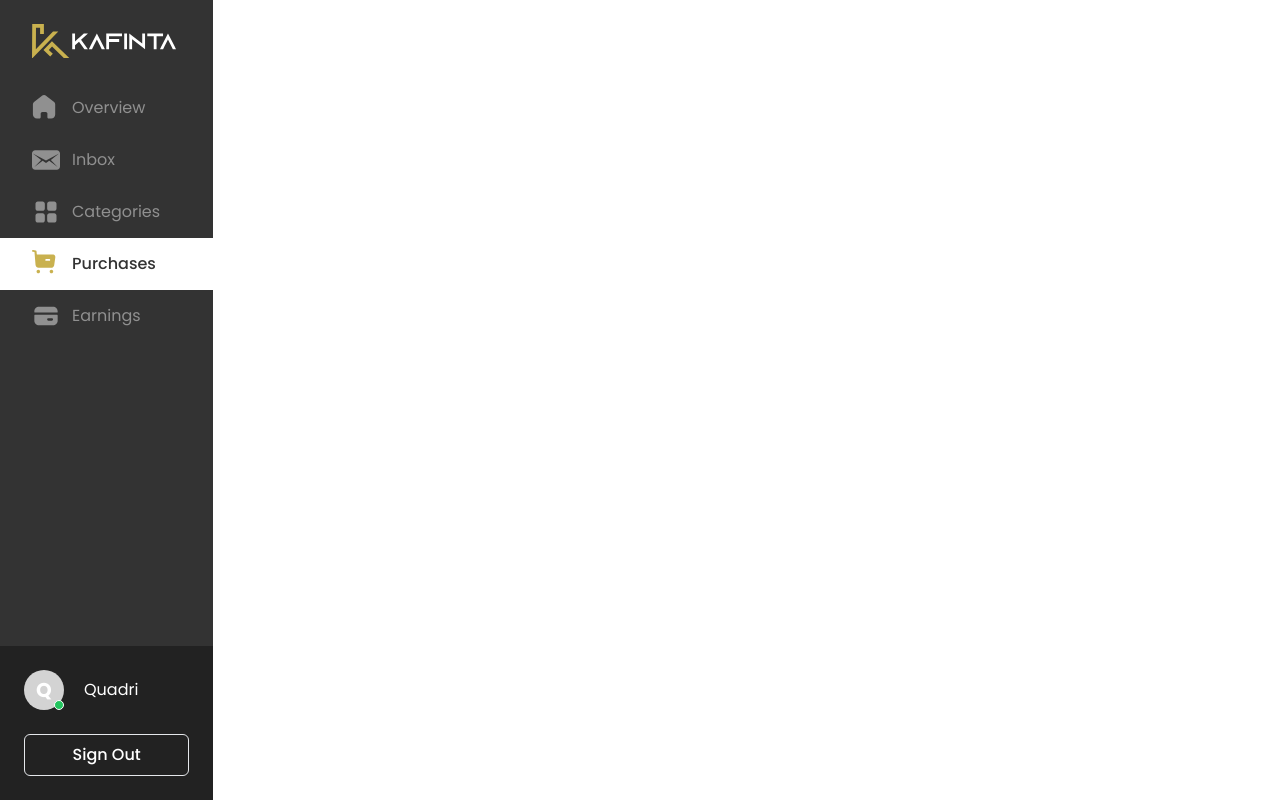
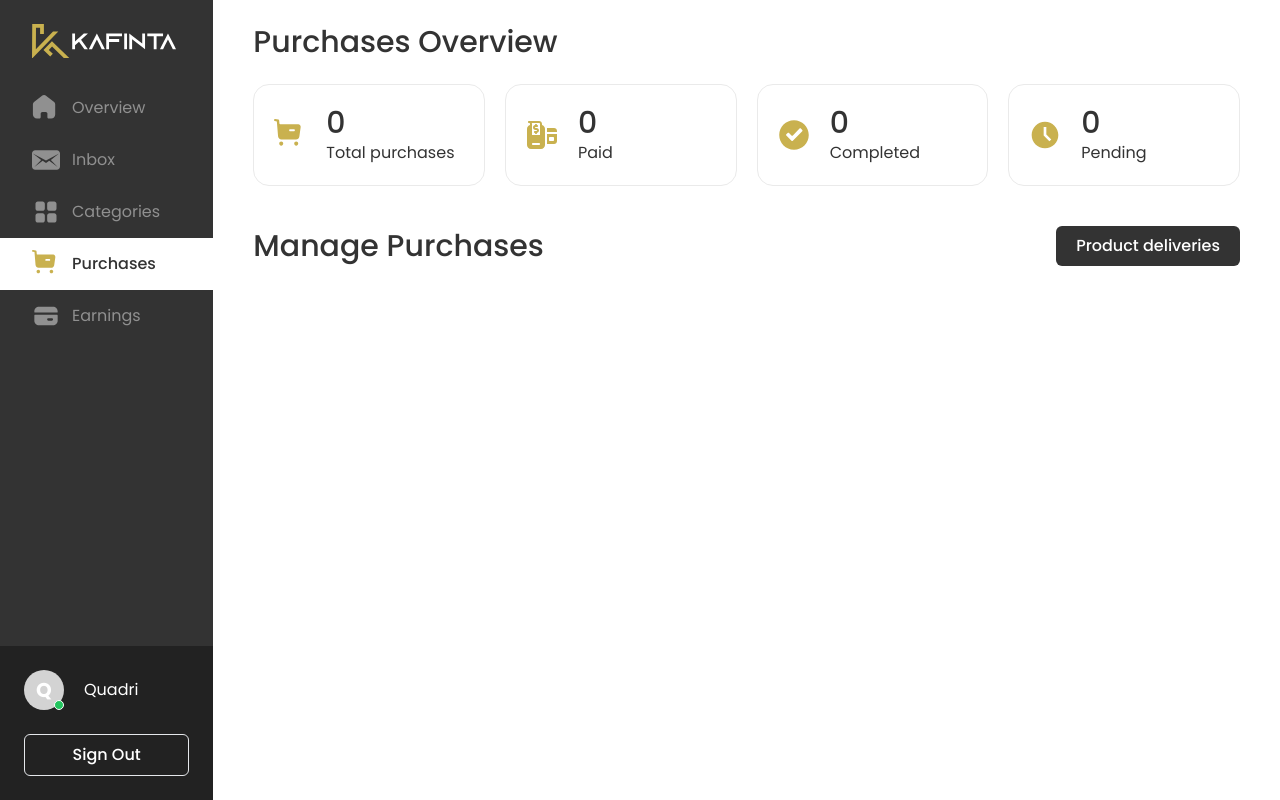
Before and after one commit to kafinta/admin-frontend, a Nuxt app: page /purchases in a window 1280 px wide. Built offline with nearby package versions, Linux system fonts and the light colour scheme.

Commit message:
chore: purchases page development in progress

```diff
--- a/pages/purchases.vue
+++ b/pages/purchases.vue
@@ -1,11 +1,135 @@
 <template>
-  <div>
+  <div :class="[openDialog ? 'overflow-y-hidden' : '', openEditOverlay ? 'overflow-y-hidden' : '']">
+    <ModalsDrawer :openDialog="openDialog" @closeDialog="viewCategory()">
+      <template #title>Test Category</template>
+      <div>
+        <div class="grid grid-cols-2 gap-5">
+          <div class="p-5 border border-accent-100 rounded-md">
+            <UiTypographyP>Name</UiTypographyP>
+            <UiTypographyH3>Test Category</UiTypographyH3>
+          </div>
+          <div class="p-5 border border-accent-100 rounded-md">
+            <UiTypographyP>Total products</UiTypographyP>
+            <UiTypographyH3>1</UiTypographyH3>
+          </div>
+        </div>
+      </div>
+    </ModalsDrawer>
 
+    <UiTypographyH2>Purchases Overview</UiTypographyH2>
+    <div class="grid grid-cols-2 lg:grid-cols-4 gap-5 my-6">
+      <UiCardsOverview v-for="item in overview" :key="item.id" :imagePath="item.imagePath" :item="item.title" :item_count="item.count" :route="item.route" />
+    </div>
+    <div class="flex justify-between items-center mt-10">
+      <UiTypographyH2>Manage Purchases</UiTypographyH2>
+      <UiButtonsPrimary>Product deliveries</UiButtonsPrimary>
+    </div>
   </div>
 </template>
 <script>
 export default {
   layout: 'user',
+  data() {
+    return {
+      category_form: {
+        name: 'Test Category'
+      },
+      openDialog: false,
+      openEditOverlay: false,
+      openDeleteOverlay: false,
+      newCategoryOverlay: false,
+      newSubcategoryOverlay: false,
+      overview: [
+        {
+          id: 1,
+          imagePath: require('@/assets/images/insights/purchases.svg'),
+          title: 'Total purchases',
+          count: 0,
+          route: '/purchases'
+        },
+        {
+          id: 2,
+          imagePath: require('@/assets/images/insights/paid.svg'),
+          title: 'Paid',
+          count: 0,
+          route: '/purchases'
+        },
+        {
+          id: 3,
+          imagePath: require('@/assets/images/insights/completed.svg'),
+          title: 'Completed',
+          count: 0,
+          route: '/purchases'
+        },
+        {
+          id: 4,
+          imagePath: require('@/assets/images/insights/pending.svg'),
+          title: 'Pending',
+          count: 0,
+          route: '/purchases'
+        },
+      ],
 
+      categories: [
+        {
+          id: 1,
+          imagePath: require('@/assets/images/insights/purchases.svg'),
+          name: 'Test Category',
+          subcategory: 0,
+          products: 0,
+        },
+        {
+          id: 2,
+          imagePath: require('@/assets/images/insights/purchases.svg'),
+          name: 'Test Category',
+          subcategory: 0,
+          products: 0,
+        },
+        {
+          id: 3,
+          imagePath: require('@/assets/images/insights/purchases.svg'),
+          name: 'Test Category',
+          subcategory: 0,
+          products: 0,
+        },
+        {
+          id: 4,
+          imagePath: require('@/assets/images/insights/purchases.svg'),
+          name: 'Test Category',
+          subcategory: 0,
+          products: 0,
+        }
+      ],
+      loadingState: false
+    }
+  },
+
+  methods: {
+    viewCategory(){
+      this.openDialog = !this.openDialog
+    },
+    editCategory(){
+      this.openEditOverlay = !this.openEditOverlay
+    },
+    deleteCategory(){
+      this.openDeleteOverlay = !this.openDeleteOverlay
+    },
+
+    createCategory(){
+      this.newCategoryOverlay = !this.newCategoryOverlay
+    },
+
+    createSubcategory(){
+      this.newSubcategoryOverlay = !this.newSubcategoryOverlay
+    },
+
+    submitEdit(){
+      this.loadingState = true
+      setTimeout(() => {
+        this.editCategory()
+        this.loadingState = false
+      }, 2000);
+    }
+  }
 }
 </script>
```
